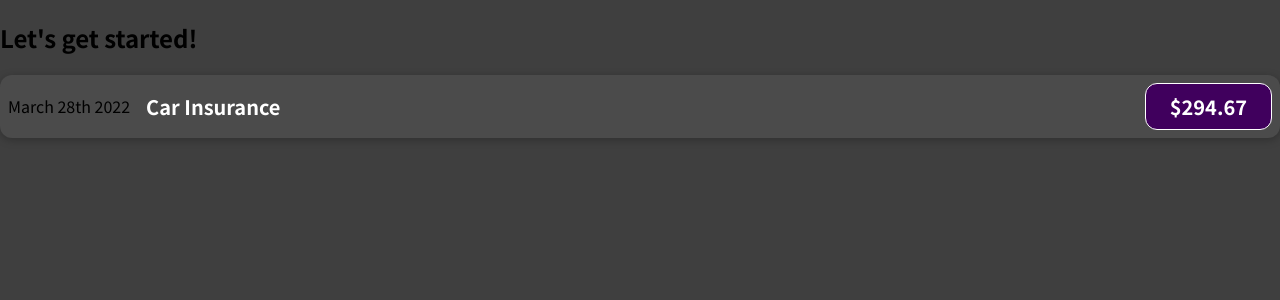
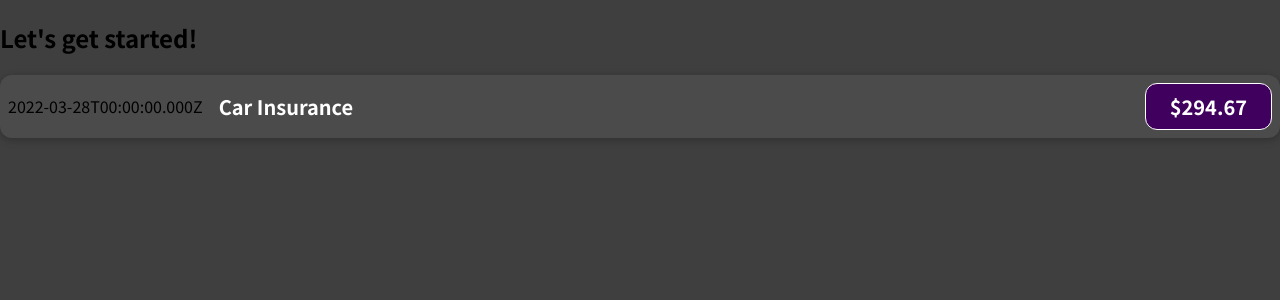
Before and after one commit to ichbinmin2/udemy-react-ts-redux-nextjs-study, a React (Create React App) app in the folder section-03/01-starting-setup/: page / in a window 1280 px wide. Shown: the top 300 px of the page. Built offline with nearby package versions, Linux system fonts and the light colour scheme.

Commit message:
📝 section-03 : Outputting Dynamic Data & Working with Expressions in JSX

```diff
--- a/section-03/01-starting-setup/src/components/ExpenseItem.js
+++ b/section-03/01-starting-setup/src/components/ExpenseItem.js
@@ -2,12 +2,16 @@
 import "./ExpenseItem.css";
 
 const ExpenseItem = () => {
+  const expenseDate = new Date(2022, 2, 28);
+  // 날짜 객체는 문자열 형태로 출력되지 않기에, toISOString() 메소드로 문자열화 한다.
+  const expenseTitle = "Car Insurance";
+  const expenseAmount = 294.67;
   return (
     <div className="expense-item">
-      <div>March 28th 2022</div>
+      <div>{expenseDate.toISOString()}</div>
       <div className="expense-item__description">
-        <h2>Car Insurance</h2>
-        <div className="expense-item__price">$294.67</div>
+        <h2>{expenseTitle}</h2>
+        <div className="expense-item__price">${expenseAmount}</div>
       </div>
     </div>
   );
```
Also changed, not shown: 2 other files (tests, documents, lock files or other folders).
